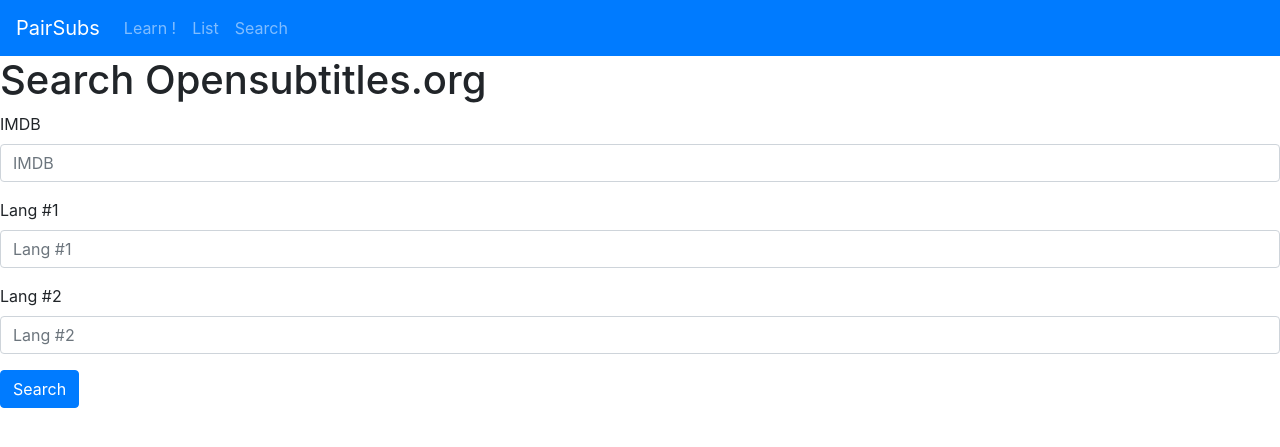
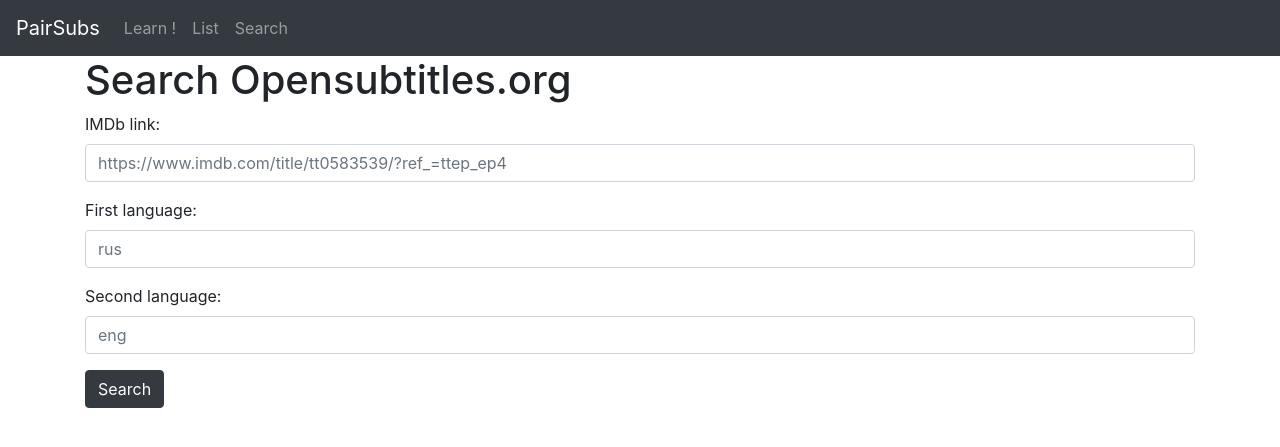
Before and after one commit to zserg/django-pairsubs, a Django app: page /pairsubs/search/ in a window 1280 px wide. Shown: the top 447 px of the page. Run offline with Django 3.2, Linux system fonts and the light colour scheme; some libraries are stand-ins or nearby versions.

Commit message:
bootstrap tuning (search form)

```diff
--- a/example/templates/site_base.html
+++ b/example/templates/site_base.html
@@ -3,7 +3,7 @@
 {# Load CSS and JavaScript #}
 {% bootstrap_css %}
 
-<nav class="navbar navbar-expand-lg navbar-dark bg-primary">
+<nav class="navbar navbar-expand-lg navbar-dark bg-dark">
     <a class="navbar-brand" href="{% url 'pairsubs:home' %}">PairSubs</a>
       <button class="navbar-toggler" type="button" data-toggle="collapse" data-target="#navbarSupportedContent" aria-controls="navbarSupportedContent" aria-expanded="false" aria-label="Toggle navigation">
        <span class="navbar-toggler-icon"></span>
@@ -25,6 +25,8 @@
 {% block bootstrap4_title %}{% block title %}{% endblock %}{% endblock %}
 
 
-{% block content %} {% endblock %}
+<div class="container">
+{% block content %}{% endblock %}
+</div>
 <script src="https://ajax.googleapis.com/ajax/libs/jquery/1.12.4/jquery.min.js"></script>
 {% block javascript %} {% endblock %}
--- a/pairsubs/forms.py
+++ b/pairsubs/forms.py
@@ -1,6 +1,25 @@
 from django import forms
 
 class SubSearchForm(forms.Form):
-    imdb = forms.CharField(label='IMDB', max_length=256)
-    lang1 = forms.CharField(label='Lang #1', max_length=3)
-    lang2 = forms.CharField(label='Lang #2', max_length=3)
+    w = forms.TextInput(attrs={'class': 'form-control', 'placeholder': 'rus'})
+    imdb = forms.CharField(
+         label='IMDb link',
+         widget = forms.TextInput(
+           attrs={'class': 'form-control',
+                  'placeholder': 'https://www.imdb.com/title/tt0583539/?ref_=ttep_ep4'}),
+	)
+    lang1 = forms.CharField(
+     	 label='First language',
+         max_length=3,
+         widget = forms.TextInput(
+           attrs={'class': 'form-control',
+                  'placeholder': 'rus'}),
+	)
+
+    lang2 = forms.CharField(
+     	 label='Second language',
+         max_length=3,
+         widget = forms.TextInput(
+           attrs={'class': 'form-control',
+                  'placeholder': 'eng'}),
+	)
--- a/pairsubs/templates/pairsubs/search.html
+++ b/pairsubs/templates/pairsubs/search.html
@@ -1,5 +1,4 @@
 {% extends "site_base.html" %}
-{% load bootstrap4 %}
 
 {% block content %}
 <h1>Search Opensubtitles.org</h1>
@@ -8,9 +7,18 @@
 
 <form action="{% url 'pairsubs:opensubtitles_search' %}" method="post" name="search_subs" class="form">
   {% csrf_token %}
-  {% bootstrap_form form %}
-    {% buttons %}
-    <input type="submit" value="Search" class="btn btn-primary" />
-    {% endbuttons %}
+
+  {% for field in form %}
+      <div class="form-group">
+	  {{ field.errors }}
+	  {{ field.label_tag }} {{ field }}
+	  {% if field.help_text %}
+	  <small class="form-text text-muted">{{ field.help_text|safe }}</small>
+	  {% endif %}
+      </div>
+  {% endfor %}
+
+  <button type="submit" class="btn btn-dark">Search</button>
   </form>
+
 {% endblock %}
```
